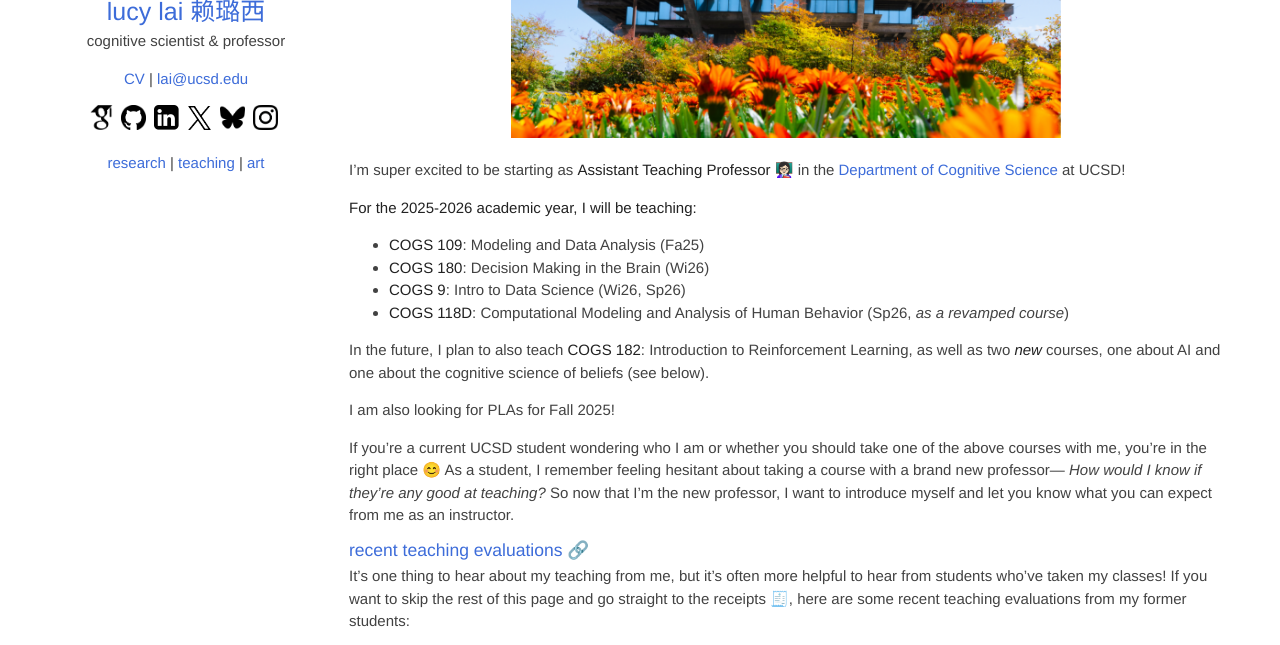
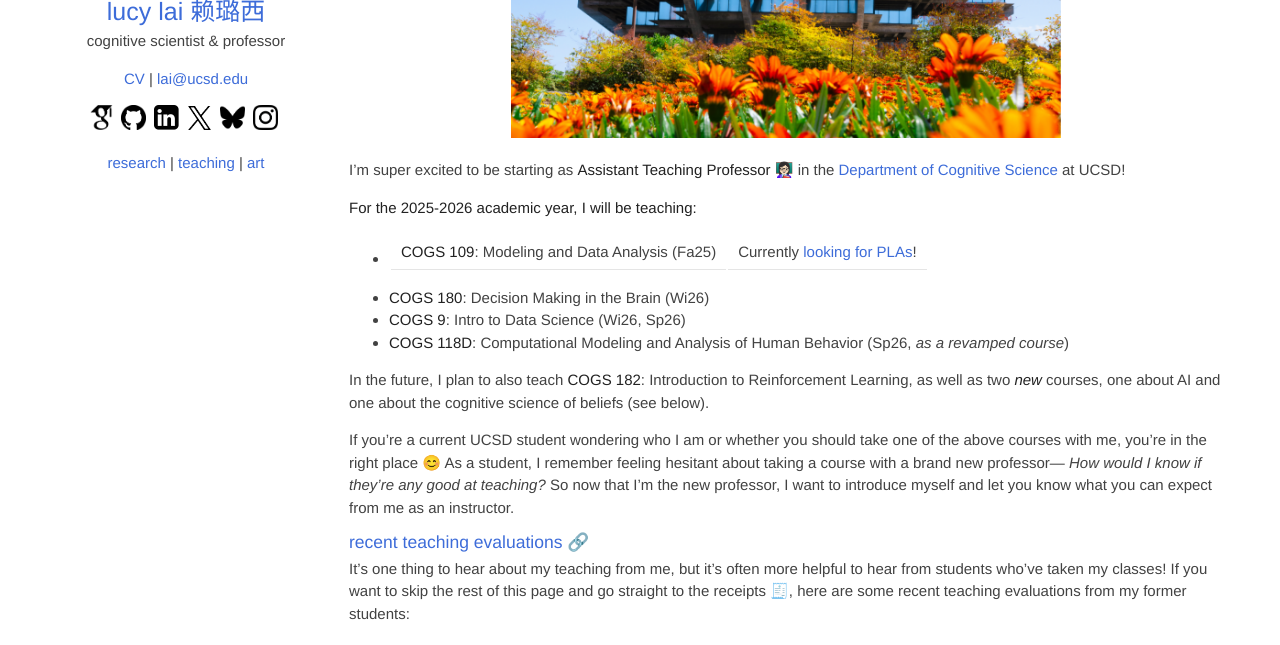
Before and after one commit to lucylai96/lucylai96.github.io, a Jekyll site: the page built from ucsd.md, in a window 1280 px wide and 900 px high, cut to the strip 255-900 px from the top of the window. Built offline with Jekyll 4.4.1, drawn with Linux system fonts in a browser that asks for light colours; our own code applies the rules of GitHub Pages for plain Markdown files.

Commit message:
Update ucsd.md

```diff
--- a/ucsd.md
+++ b/ucsd.md
@@ -7,14 +7,12 @@
 I’m super excited to be starting as **Assistant Teaching Professor** 👩🏻‍🏫 in the [Department of Cognitive Science](https://cogsci.ucsd.edu/) at UCSD!
 
 **For the 2025-2026 academic year, I will be teaching:**
-- **COGS 109**: Modeling and Data Analysis (Fa25)
+- **COGS 109**: Modeling and Data Analysis (Fa25) | Currently [looking for PLAs](https://lucylai.com/opps)!
 - **COGS 180**: Decision Making in the Brain (Wi26)
 - **COGS 9**: Intro to Data Science (Wi26, Sp26)
 - **COGS 118D**: Computational Modeling and Analysis of Human Behavior (Sp26, _as a revamped course_)
 
 In the future, I plan to also teach **COGS 182**: Introduction to Reinforcement Learning, as well as two _**new**_ courses, one about AI and one about the cognitive science of beliefs (see below).
-
-I am also looking for PLAs for Fall 2025!
 
 If you’re a current UCSD student wondering who I am or whether you should take one of the above courses with me, you’re in the right place 😊 As a student, I remember feeling hesitant about taking a course with a brand new professor--- _How would I know if they’re any good at teaching?_ So now that I’m the new professor, I want to introduce myself and let you know what you can expect from me as an instructor.
 
```
